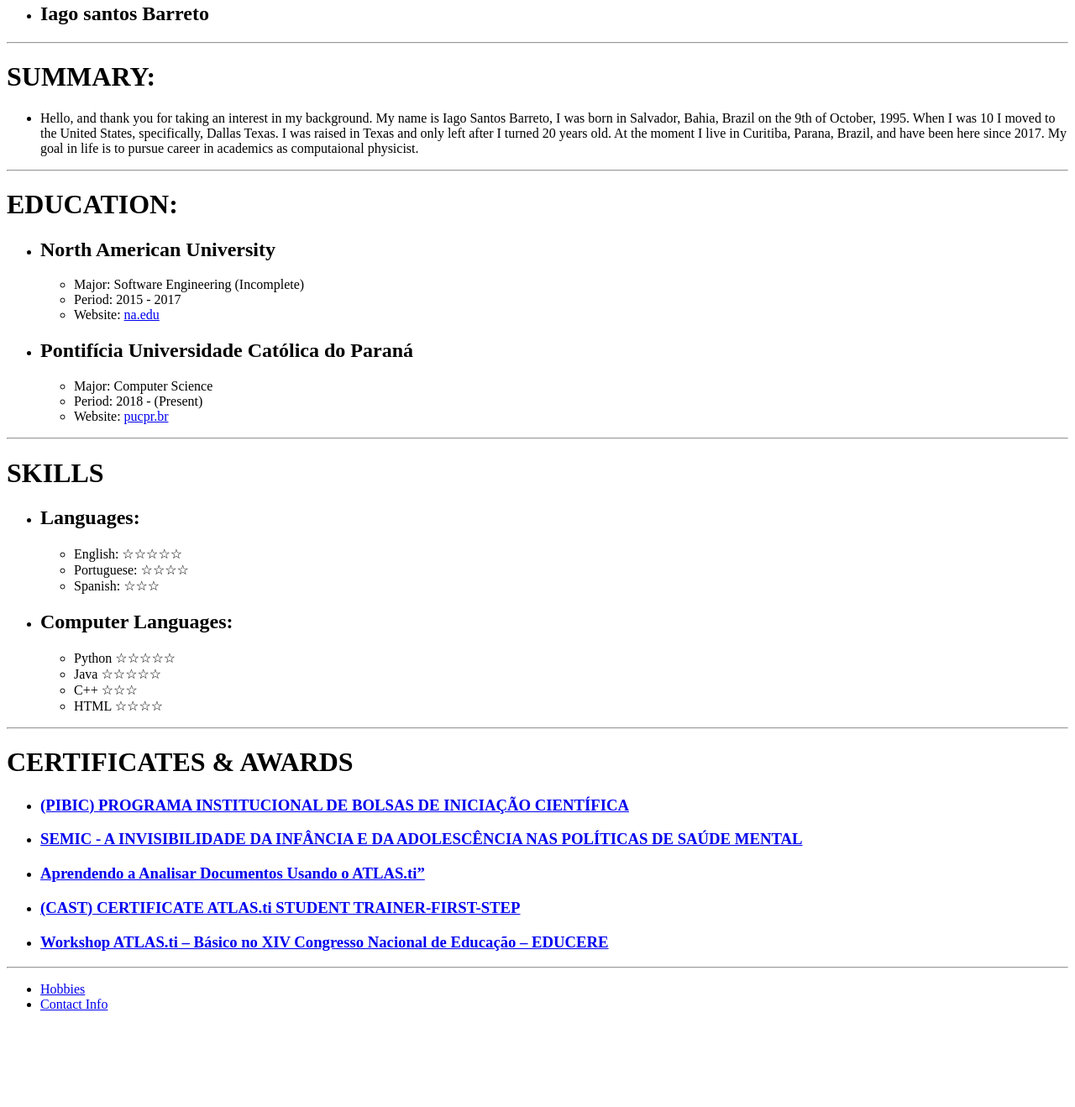
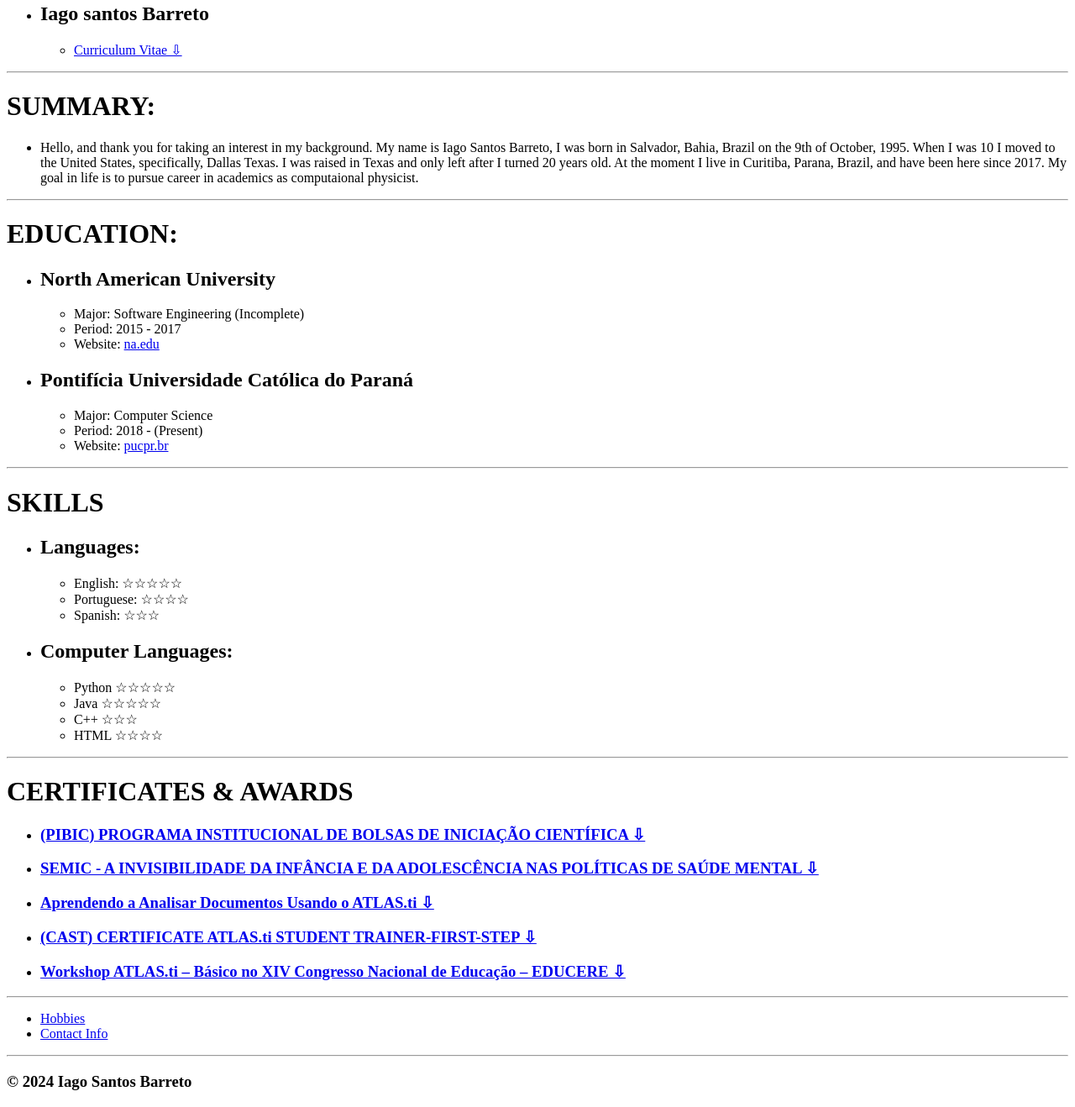
Before and after one commit to IagoSantosBarreto/Portfolio, a plain HTML site: page index.html in a window 1280 px wide. Shown: the part 179-1497 px from the top of the page at 84% size. Before the commit the page ends 1400 px from the top, so only its background shows below. Drawn offline with Linux system fonts and the light colour scheme.

Commit message:
Add files via upload

```diff
--- a/index.html
+++ b/index.html
@@ -6,7 +6,13 @@
     <body>
         <img src="./assets/MyPhoto.jpg" width="150" alt="Photo of Iago Santos Barreto"/>
         <ul>
-            <li><h2>Iago santos Barreto</h2></li>
+            <li><h2>Iago santos Barreto</h2>
+            <ul>
+                <li>
+                    <a href="./assets/Curriculo_Atual.pdf">Curriculum Vitae &#x21e9;</a>
+                </li>
+            </ul>
+            </li>
         </ul>
         <hr/>
         <h1>SUMMARY:</h1>
@@ -83,25 +89,25 @@
         <h1>CERTIFICATES & AWARDS</h1>
         <ul>
             <li>
-                <a href="./assets/Certificates/Iago Santos Barreto.pdf"><h3>(PIBIC) PROGRAMA INSTITUCIONAL DE BOLSAS DE INICIAÇÃO CIENTÍFICA</h3>
+                <a href="./assets/Certificates/Iago Santos Barreto.pdf"><h3>(PIBIC) PROGRAMA INSTITUCIONAL DE BOLSAS DE INICIAÇÃO CIENTÍFICA &#x21e9;</h3>
                 </a>
             </li>
             <li>
                 <a href="./assets/Certificates/Certificado_de_expositor_-_Iago_Santos_Barreto.pdf">
-                    <h3>SEMIC - A INVISIBILIDADE DA INFÂNCIA E DA ADOLESCÊNCIA NAS POLÍTICAS DE SAÚDE MENTAL</h3>
+                    <h3>SEMIC - A INVISIBILIDADE DA INFÂNCIA E DA ADOLESCÊNCIA NAS POLÍTICAS DE SAÚDE MENTAL &#x21e9;</h3>
                 </a>
             </li>
             <li>
                 <a href="./assets/Certificates/Iago Santos BarretoHumanitas .pdf">
-                    <h3>Aprendendo a Analisar Documentos Usando o ATLAS.ti”</h3>
+                    <h3>Aprendendo a Analisar Documentos Usando o ATLAS.ti &#x21e9;</h3>
                 </a>
             </li>
             <li>
-                <a href="./assets/Certificates/Certificate CAST (Iago Santos Barreto).pdf"><h3>(CAST) CERTIFICATE ATLAS.ti STUDENT TRAINER-FIRST-STEP</h3>
+                <a href="./assets/Certificates/Certificate CAST (Iago Santos Barreto).pdf"><h3>(CAST) CERTIFICATE ATLAS.ti STUDENT TRAINER-FIRST-STEP &#x21e9;</h3>
                 </a>
             </li>
             <li>
-                <a href="./assets/Certificates/Certificado Iago Santos Barreto.pdf"><h3>Workshop ATLAS.ti – Básico no XIV Congresso Nacional de Educação – EDUCERE</h3>
+                <a href="./assets/Certificates/Certificado Iago Santos Barreto.pdf"><h3>Workshop ATLAS.ti – Básico no XIV Congresso Nacional de Educação – EDUCERE &#x21e9;</h3>
                 </a>
             </li>
         </ul>
@@ -114,8 +120,9 @@
                 <a href="./public/contact.html">Contact Info</a>
             </li>
         </ul>
-
-
-
+        <hr/>
+        <footer>
+            <h3>&copy 2024 Iago Santos Barreto</h3>
+        </footer>
     </body>
 </html>
```
Also changed, not shown: public/Books.html (+1 -1 lines), public/Paintings.html (+1 -1 lines), public/contact.html (+1 -1 lines), public/hobbies.html (+1 -1 lines).
